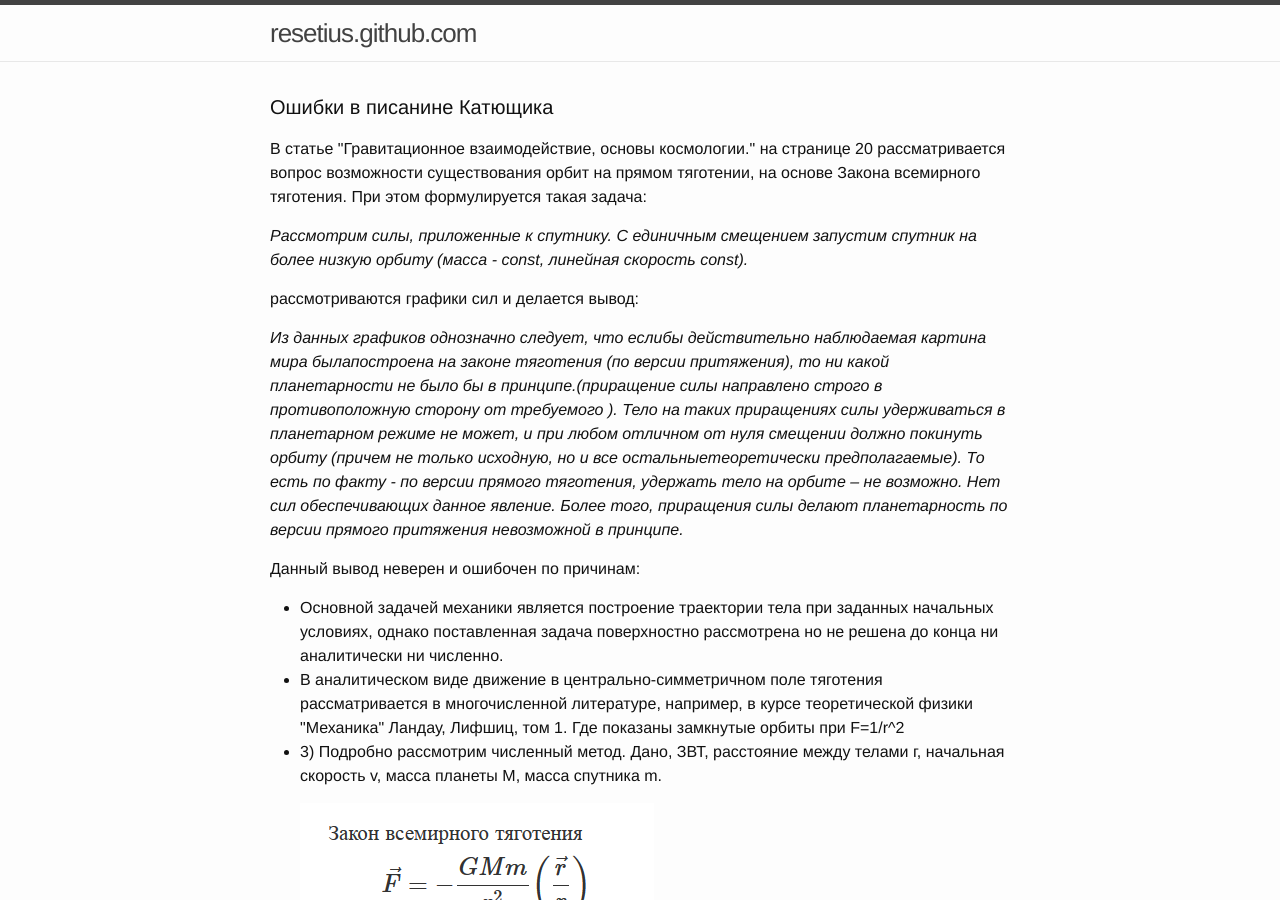
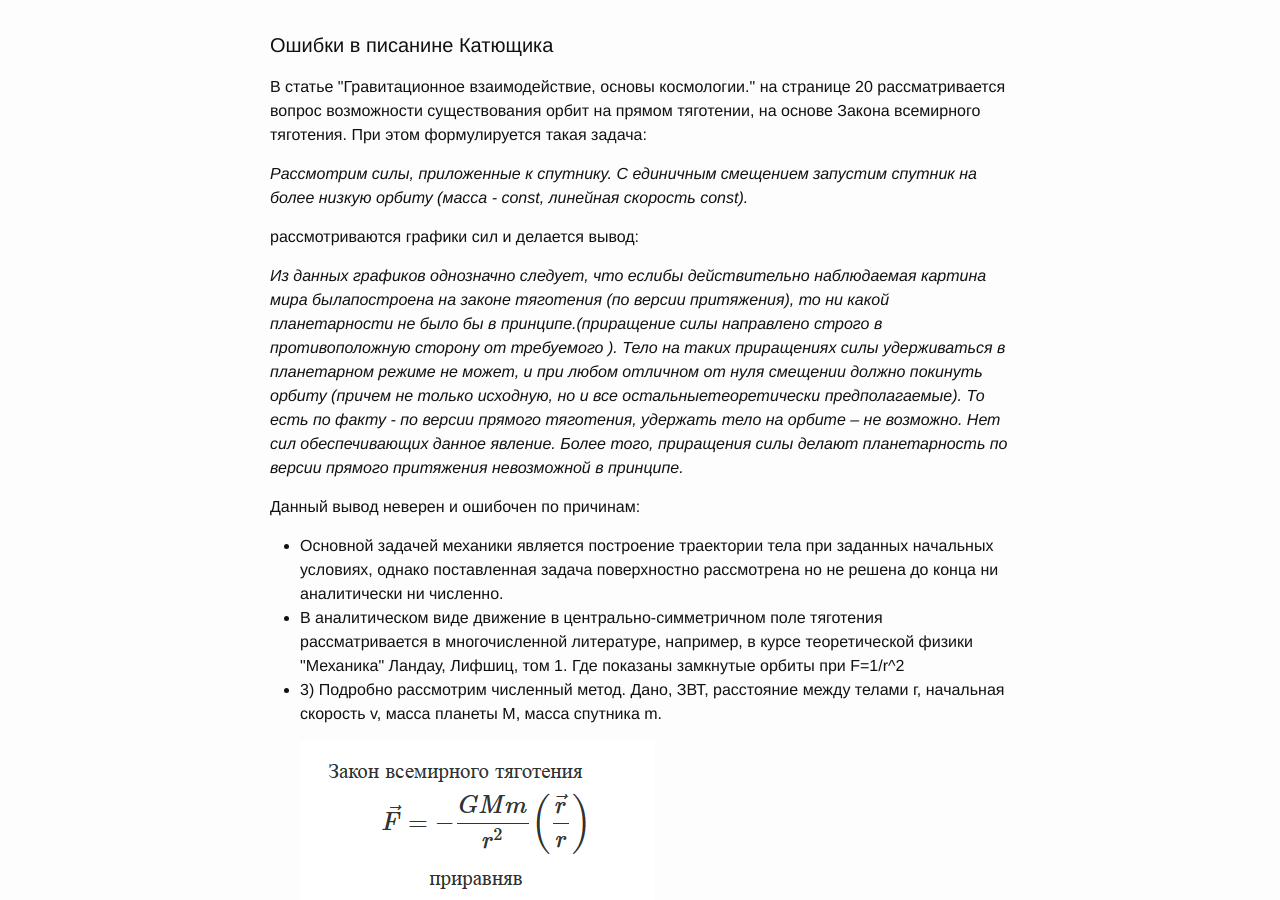
Before and after one commit to resetius/resetius.github.com, a Jekyll site: the page built from index.html, in a window 1280 px wide and 900 px high. Built offline with Jekyll 4.4.1, drawn with Linux system fonts in a browser that asks for light colours; some of the changed text lies outside the part shown.

Commit message:
change layout

```diff
--- a/_layouts/page.html
+++ b/_layouts/page.html
@@ -3,10 +3,9 @@
 ---
 <article class="post">
 
-<!--
   <header class="post-header">
     <h1 class="post-title">{{ page.title }}</h1>
-  </header>-->
+  </header>
 
   <div class="post-content">
     {{ content }}
--- /dev/null
+++ b/_layouts/simple.html
@@ -0,0 +1,16 @@
+<!DOCTYPE html>
+<html>
+
+  {% include head.html %}
+
+  <body>
+
+    <div class="page-content">
+      <div class="wrapper">
+        {{ content }}
+      </div>
+    </div>
+
+  </body>
+
+</html>
--- a/index.html
+++ b/index.html
@@ -1,5 +1,5 @@
 ---
-layout: default
+layout: simple
 ---
 
 <div class="home">
```
